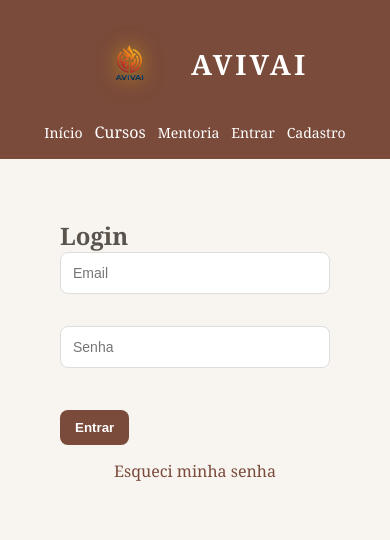
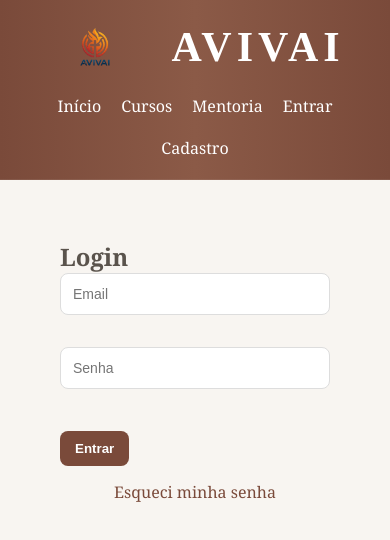
Before and after one commit to Mayra727/avivai-frontend, a React app: page /login in a window 390 px wide. Shown: the top 540 px of the page. Built offline with nearby package versions, Linux system fonts and the light colour scheme; the HTML template or start-up script is replaced by a standard one.

Commit message:
style: redesign premium header layout and responsive navigation

```diff
--- a/src/components/Header.css
+++ b/src/components/Header.css
@@ -1,135 +1,154 @@
-/* HEADER BASE */
-.header {
-  position:relative;
-z-index:999999;
-  width: 100%;
-  background: #7A4A3A;
-  padding: 16px 0;
+/* HEADER */
+
+.header{
+
+  width:100%;
+
+  background:
+  linear-gradient(
+    90deg,
+    #7A4A3A,
+    #8B5A47,
+    #7A4A3A
+  );
+
+  padding:28px 60px;
+
+  border-bottom:
+  1px solid rgba(255,255,255,0.08);
+
 }
 
 /* CONTAINER */
-.header-container {
-  max-width: 1100px;
-  margin: 0 auto;
-  padding: 0 20px;
 
-  display: flex;
-  align-items: center;
-  justify-content: space-between;
+.header-container{
+
+  max-width:1600px;
+
+  margin:0 auto;
+
+  display:flex;
+
+  align-items:center;
+
+  justify-content:space-between;
+
 }
 
 /* LOGO */
-.logo {
-  display: flex;
-  align-items: center;
-  gap: 8px;
-  color: white;
-  font-weight: bold;
-  font-size: 18px;
-}
 
-/* MENU */
-.nav {
-  display: flex;
-  gap: 20px;
-  align-items: center;
-}
-
-/* LINKS */
-.nav a {
-  color: white;
-  text-decoration: none;
-  font-size: 14px;
-  transition: 0.2s;
-}
-
-.nav a:hover {
-  opacity: 0.8;
-}
-
-/* BOTÃO LOGOUT */
-.logout-btn {
-  background: transparent;
-  border: 1px solid white;
-  color: white;
-  padding: 6px 12px;
-  border-radius: 6px;
-  cursor: pointer;
-}
-
-/* 🔥 MOBILE */
-@media (max-width: 768px) {
-
-    .logo-img {
-    width: 78px;
-    height: 78px;
-   object-fit: contain;
-  filter: drop-shadow(0 0 10px rgba(255, 200, 0, 0.7));
-}
-
-  .header-container {
-    flex-direction: column;
-    gap: 10px;
-    text-align: center;
-  }
-
-  .nav {
-    flex-wrap: wrap; /* 👈 ESSENCIAL */
-    justify-content: center;
-    gap: 12px;
-    align-items:center;
-  }
-
-}
-
-/* LOGO CONTAINER */
 .logo-container{
 
   display:flex;
 
   align-items:center;
 
-  gap:14px;
+  gap:26px;
 
 }
 
-/* IMAGEM DA LOGO */
 .logo-img{
 
-  width:95px;
-
-  height:95px;
+  width:170px;
 
   object-fit:contain;
 
 }
 
-/* TEXTO AVIVAI */
 .logo-text{
 
-  font-size:28px;
+  font-size:82px;
 
   font-weight:700;
 
-  letter-spacing:3px;
+  color:white;
+
+  letter-spacing:10px;
+
+  font-family:serif;
+
+}
+
+/* MENU */
+
+.nav{
+
+  display:flex;
+
+  align-items:center;
+
+  gap:42px;
+
+}
+
+.nav a{
 
   color:white;
 
+  text-decoration:none;
+
+  font-size:22px;
+
+  font-weight:500;
+
+  transition:0.2s;
+
 }
+
+.nav a:hover{
+
+  opacity:0.7;
+
+}
+
+/* USER */
+
+.user{
+
+  color:white;
+
+  font-size:20px;
+
+}
+
+/* LOGOUT */
+
+.logout-btn{
+
+  padding:14px 28px;
+
+  border-radius:14px;
+
+  border:2px solid white;
+
+  background:transparent;
+
+  color:white;
+
+  font-size:20px;
+
+  cursor:pointer;
+
+}
+
+/* DROPDOWN */
+
 .dropdown{
+
   position:relative;
-   display:flex;
-align-items:center;
-height:100%;
+
 }
 
 .dropdown-title{
+
   cursor:pointer;
+
   color:white;
+
+  font-size:22px;
+
   font-weight:500;
-  display:flex;
-align-items:center;
-height:100%;
+
 }
 
 .dropdown-menu{
@@ -137,8 +156,6 @@ height:100%;
   position:absolute;
 
   top:100%;
-
-padding-top:10px;
 
   left:-40px;
 
@@ -171,8 +188,6 @@ padding-top:10px;
 
   font-weight:500;
 
-  transition:0.2s;
-
 }
 
 .dropdown-menu a:hover{
@@ -186,3 +201,63 @@ padding-top:10px;
   display:flex;
 
 }
+
+/* MOBILE */
+
+@media (max-width:768px){
+
+  .header{
+
+    padding:20px;
+
+  }
+
+  .header-container{
+
+    flex-direction:column;
+
+    gap:20px;
+
+  }
+
+  .logo-img{
+
+    width:100px;
+
+  }
+
+  .logo-text{
+
+    font-size:42px;
+
+    letter-spacing:5px;
+
+  }
+
+  .nav{
+
+    flex-wrap:wrap;
+
+    justify-content:center;
+
+    gap:20px;
+
+  }
+
+  .nav a,
+  .dropdown-title,
+  .user{
+
+    font-size:16px;
+
+  }
+
+  .logout-btn{
+
+    padding:10px 18px;
+
+    font-size:16px;
+
+  }
+
+}
```
